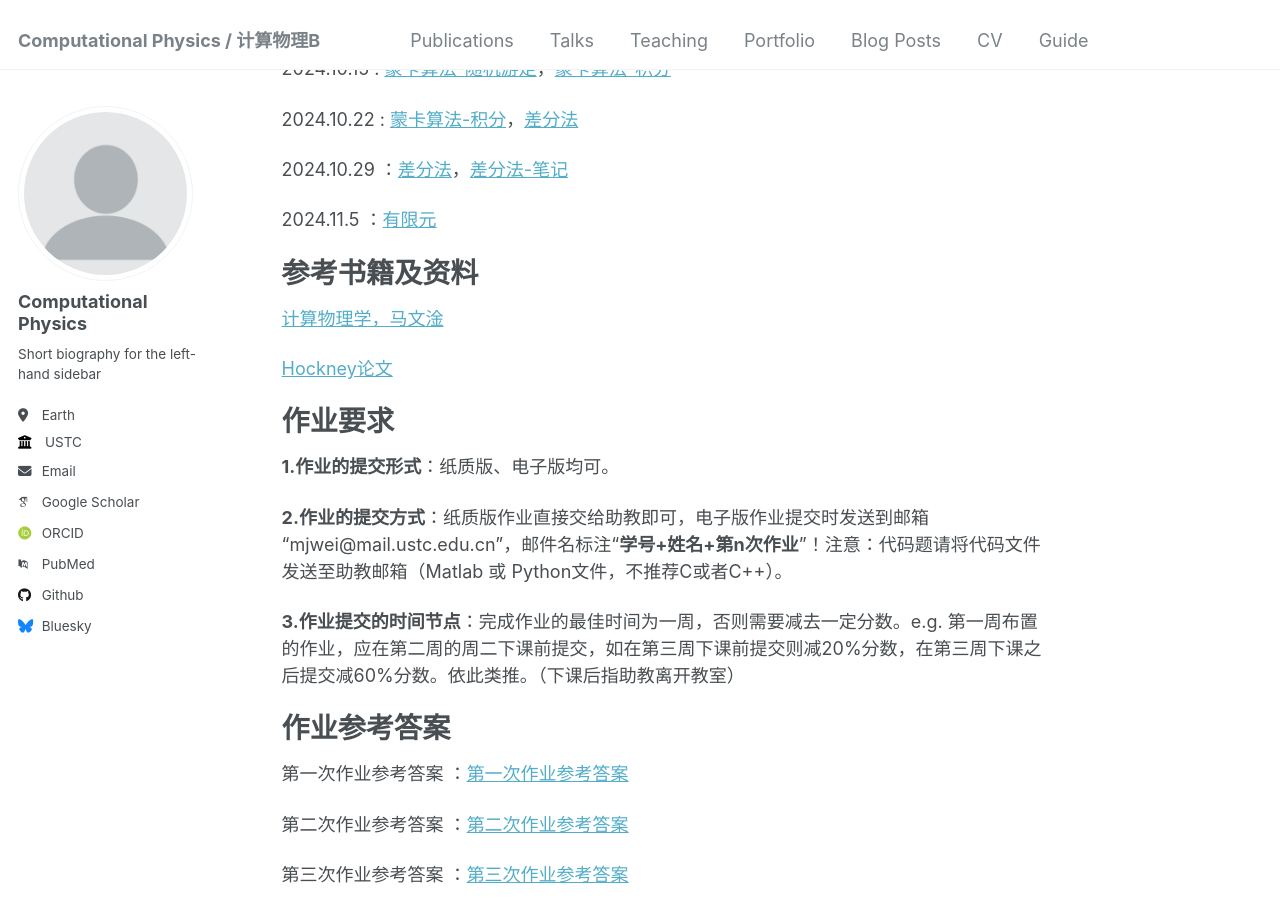
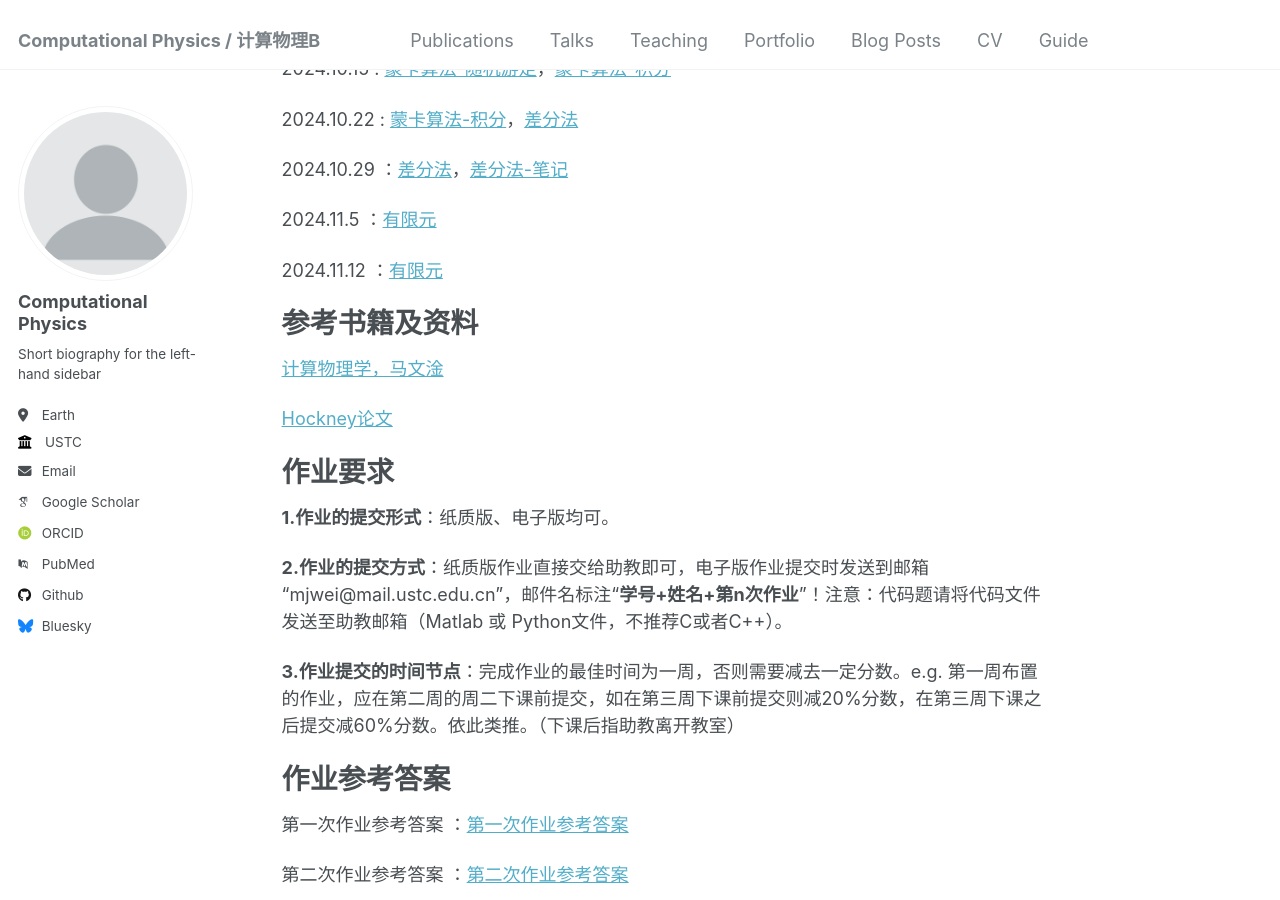
Before and after one commit to ZhouJikunn/ZhouJikunn.github.io, a Jekyll site: the page built from _pages/about.md, in a window 1280 px wide and 900 px high, scrolled down 401 px. Built offline with Jekyll 4.4.1, drawn with Linux system fonts in a browser that asks for light colours; some web fonts are replaced.

Commit message:
Update about.md

```diff
--- a/_pages/about.md
+++ b/_pages/about.md
@@ -27,6 +27,8 @@ redirect_from:
 2024.10.29 ：[差分法](http://zhoujikunn.github.io/files/差分法2.pdf)，[差分法-笔记](http://zhoujikunn.github.io/files/差分法-笔记.pdf)
 
 2024.11.5 ：[有限元](http://zhoujikunn.github.io/files/有限元1.pdf)
+
+2024.11.12 ：[有限元](http://zhoujikunn.github.io/files/有限元2.pdf)
 
 
 参考书籍及资料
```
